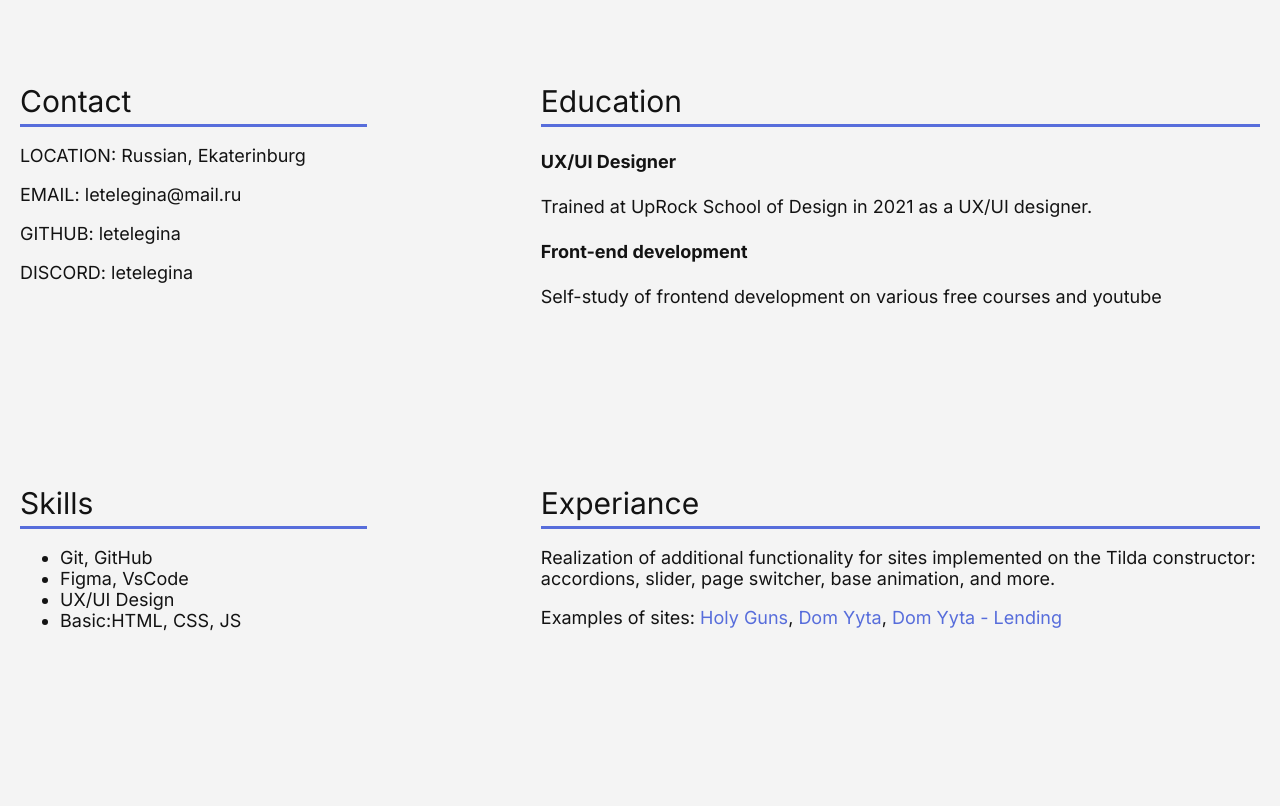
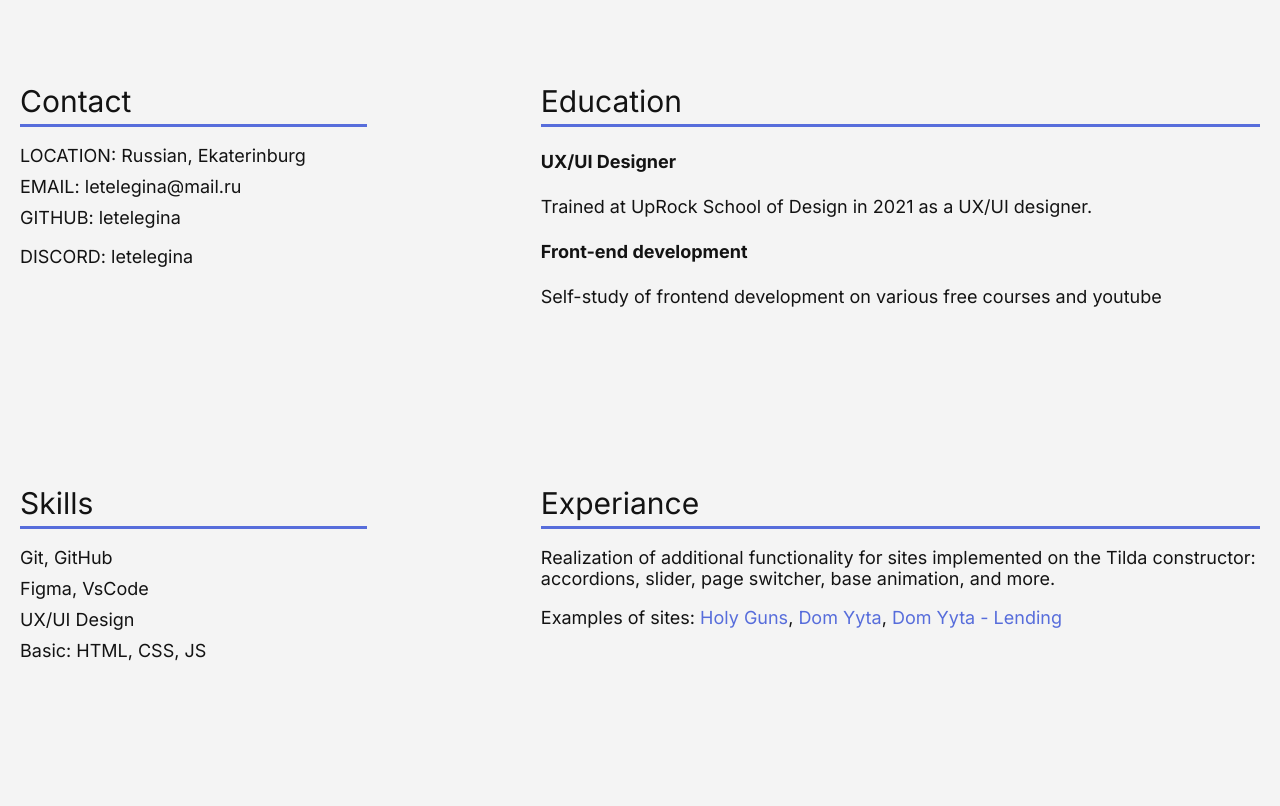
Before and after one commit to LeTelegina/rsschool-cv, a plain HTML site: page index.html in a window 1280 px wide. Shown: the part 743-1549 px from the top of the page. Drawn offline with Linux system fonts and the light colour scheme.

Commit message:
refactor: edit style contact and skill

```diff
--- a/index.html
+++ b/index.html
@@ -44,10 +44,12 @@
           </section>
           <section class="contact-section" id="contact" >
             <h2 class="title-section underline-title-section">Contact</h2>
-              <p><span class="text-uppercase">Location: </span>Russian, Ekaterinburg</p>
-              <p><span class="text-uppercase">Email: </span>letelegina@mail.ru</p>
-              <p><span class="text-uppercase">GitHub: </span>letelegina</p>
-              <p><span class="text-uppercase">Discord: </span>letelegina</p>
+            <ul class="main-list">
+              <li class="main-list-item"><span class="text-uppercase">Location: </span>Russian, Ekaterinburg</li>
+              <li class="main-list-item"><span class="text-uppercase">Email: </span><a class="main-list-link" href="mailto:letelegina@mail.ru">letelegina@mail.ru</a></li>
+              <li class="main-list-item"><span class="text-uppercase">GitHub: </span><a class="main-list-link" href="https://github.com/LeTelegina">letelegina</a></li>
+              <li class="main-list-item"><p><span class="text-uppercase">Discord: </span><a class="main-list-link" href="https://discordapp.com/users/916930436431753246">letelegina</a></li>
+            </ul>
           </section>
           <section class="education-section" id="education" >
             <h2 class="title-section underline-title-section">Education</h2>
@@ -58,11 +60,11 @@
           </section>
           <section class="skills-section" id="skills" >
             <h2 class="title-section underline-title-section">Skills</h2>
-            <ul>
-              <li>Git, GitHub</li>
-              <li>Figma, VsCode </li>
-              <li>UX/UI Design</li>
-              <li>Basic:<span class="text-uppercase">html, css, js</span> </li>
+            <ul class="main-list">
+              <li class="main-list-item">Git, GitHub</li>
+              <li class="main-list-item">Figma, VsCode </li>
+              <li class="main-list-item">UX/UI Design</li>
+              <li class="main-list-item">Basic: <span class="text-uppercase">html, css, js</span> </li>
             </ul>
           </section>
           <section class="experiance-section" id="experience" >
--- a/style.css
+++ b/style.css
@@ -152,6 +152,26 @@
     text-transform: uppercase;
   }
 
+  .main-list {
+    list-style: none;
+    padding: 0;
+  }
+
+  .main-list-item {
+    margin-bottom: 10px;
+  }
+
+  .main-list-link {
+    margin-bottom: 10px;
+    text-decoration: none;
+    color: #131313;
+    transition: color 0.5s;
+  }
+
+  .main-list-link:hover {
+    color: #576ddb;
+  }
+
   .footer {
     background: #000;
     color:#F4F4F4;
```
